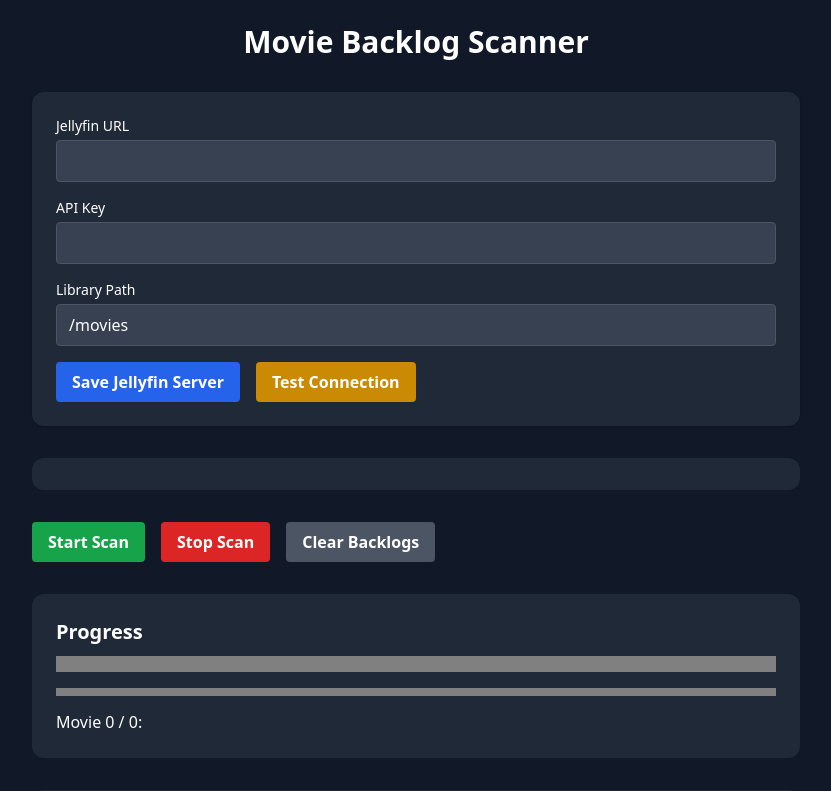
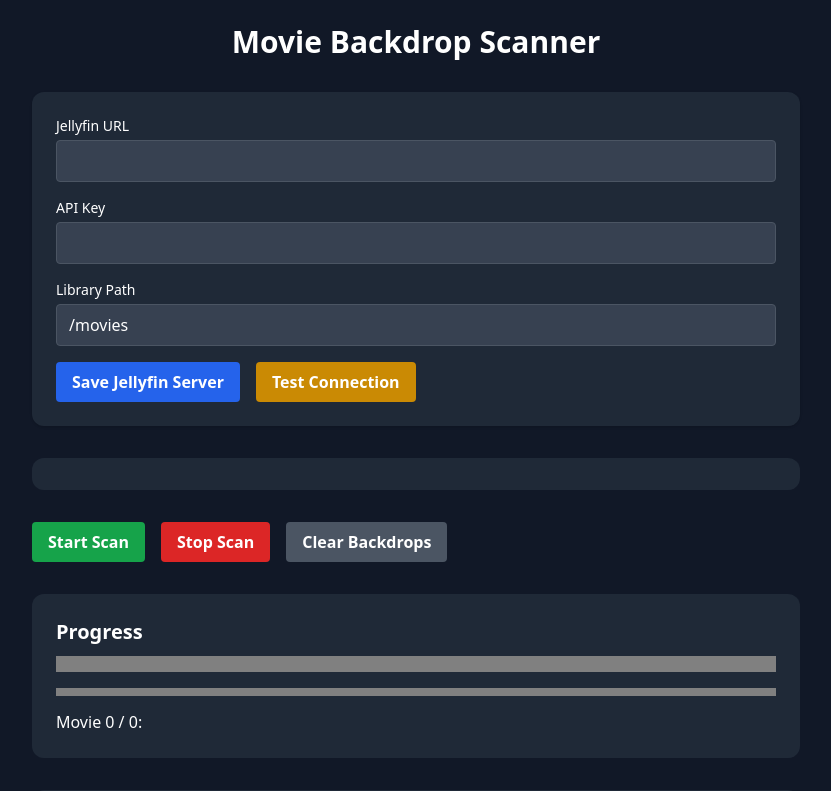
Before and after one commit to oryx960/movieclipper, a FastAPI app: page / in a window 1280 px wide. Shown: the top 791 px of the page, without its empty margins (224-1055 px from the left). Run offline with FastAPI, Linux system fonts and the light colour scheme; data that the repository does not hold is empty; some libraries are stand-ins or nearby versions.

Commit message:
Rename backlog to backdrops and skip existing backdrops

```diff
--- a/app/main.py
+++ b/app/main.py
@@ -115,13 +115,13 @@
     return RedirectResponse("/", status_code=303)
 
 
-@app.post("/clear-backlogs")
-async def clear_backlogs():
+@app.post("/clear-backdrops")
+async def clear_backdrops():
     config = load_config()
     library = Path(config["library_path"])
-    for backlog in library.rglob("backlog"):
-        if backlog.is_dir():
-            shutil.rmtree(backlog)
+    for backdrop in library.rglob("backdrops"):
+        if backdrop.is_dir():
+            shutil.rmtree(backdrop)
     return RedirectResponse("/", status_code=303)
 
 @app.on_event("startup")
--- a/app/templates/index.html
+++ b/app/templates/index.html
@@ -2,13 +2,13 @@
 <html lang="en">
 <head>
   <meta charset="UTF-8">
-  <title>Movie Backlog</title>
+  <title>Movie Backdrops</title>
   <script src="https://cdn.tailwindcss.com"></script>
 </head>
 <body class="bg-gray-900 text-white min-h-screen p-6">
   <div class="max-w-3xl mx-auto space-y-8">
 
-    <h1 class="text-3xl font-bold text-center">Movie Backlog Scanner</h1>
+    <h1 class="text-3xl font-bold text-center">Movie Backdrop Scanner</h1>
 
     <!-- Config Form -->
     <form action="/save-jellyfin" method="post" id="config-form" class="bg-gray-800 p-6 rounded-xl shadow space-y-4">
@@ -49,9 +49,9 @@
           Stop Scan
         </button>
       </form>
-      <form action="/clear-backlogs" method="post">
+      <form action="/clear-backdrops" method="post">
         <button type="submit" class="bg-gray-600 hover:bg-gray-700 px-4 py-2 rounded font-semibold">
-          Clear Backlogs
+          Clear Backdrops
         </button>
       </form>
     </div>
```
Also changed, not shown: app/scanner.py (+8 -6 lines).
